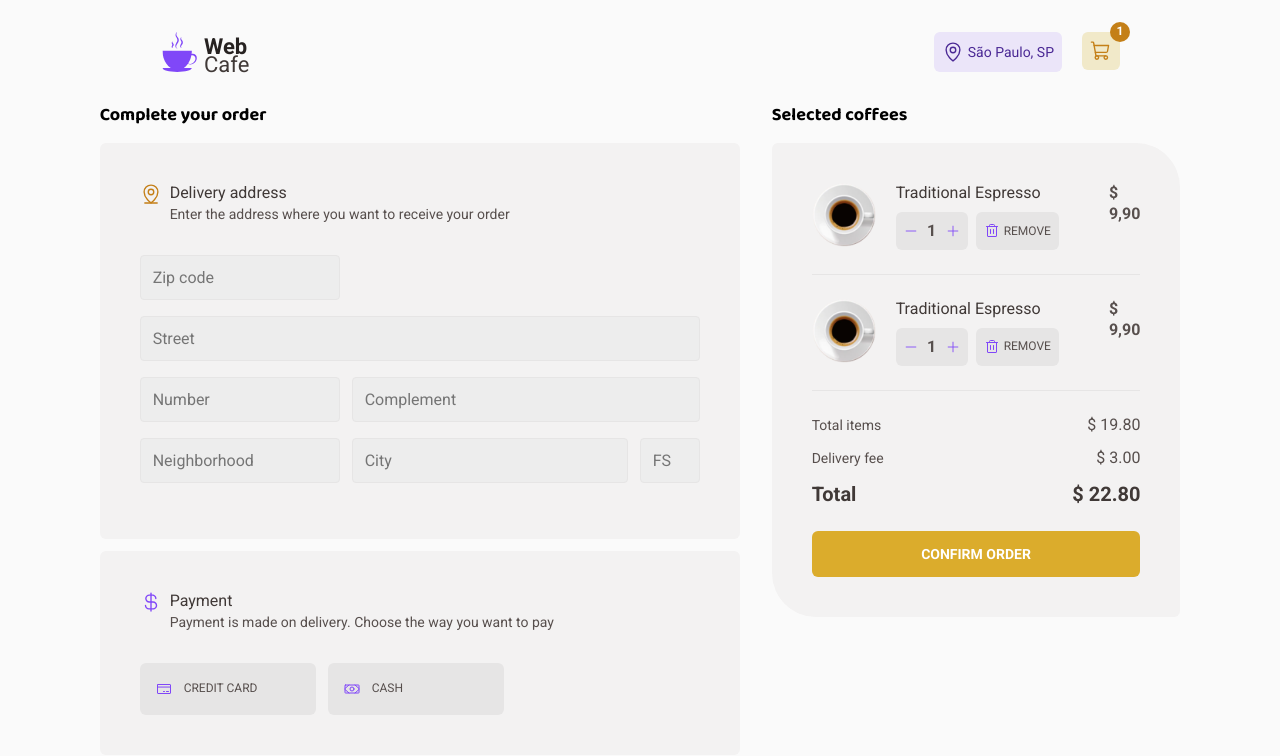
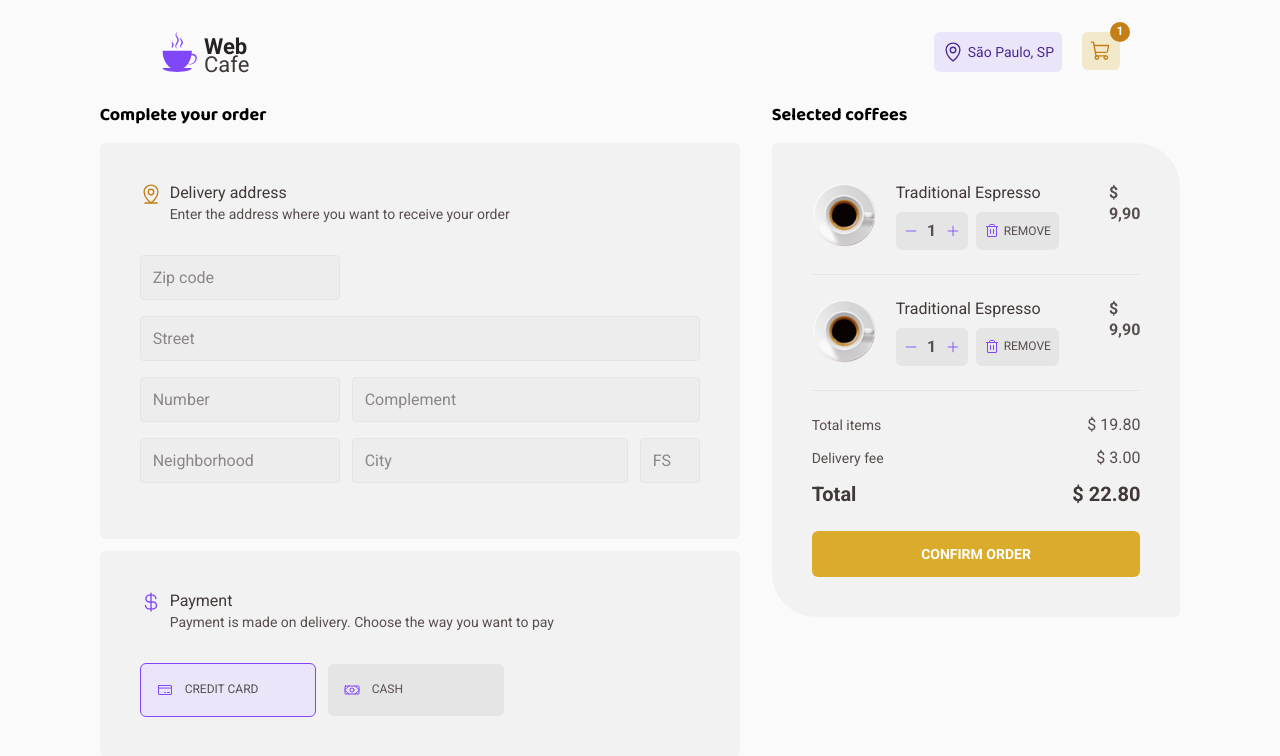
Before and after one commit to rauleffting/web-cafe, a React (Vite) app: page /checkout in a window 1280 px wide. Shown: the top 756 px of the page. Built offline with nearby package versions, Linux system fonts and the light colour scheme; the HTML template or start-up script is replaced by a standard one.

Commit message:
finished styles

```diff
--- a/src/pages/Checkout/components/Coffees/styles.ts
+++ b/src/pages/Checkout/components/Coffees/styles.ts
@@ -56,6 +56,11 @@ export const CoffeeItemContainer = styled.div`
     }
   }
 
+  .button-remove:hover {
+    background-color: ${(props) => props.theme['gray-500']};
+    cursor: pointer;
+  }
+
   span {
     font-style: normal;
     font-weight: 700;
--- a/src/pages/Checkout/index.tsx
+++ b/src/pages/Checkout/index.tsx
@@ -1,3 +1,5 @@
+import { useState } from 'react'
+
 import {
   CheckoutForm,
   CompleteYourOrderContainer,
@@ -59,14 +61,14 @@ export function Checkout() {
             </div>
           </div>
           <div className="payment-method-wrapper">
-            <div>
+            <button className="selected-button">
               <CreditCard size={16} />
               <span>Credit Card</span>
-            </div>
-            <div>
+            </button>
+            <button>
               <Money size={16} />
               <span>Cash</span>
-            </div>
+            </button>
           </div>
         </DeliveryContainer>
       </CompleteYourOrderContainer>
--- a/src/pages/Checkout/styles.ts
+++ b/src/pages/Checkout/styles.ts
@@ -62,11 +62,23 @@ export const DeliveryContainer = styled.div`
 
     input {
       background-color: ${(props) => props.theme['gray-300']};
+      color: ${(props) => props.theme['gray-700']};
       border: 1px solid ${(props) => props.theme['gray-400']};
       border-radius: 4px;
       padding: 0.75rem;
       margin-bottom: 1rem;
       width: 12.5rem;
+    }
+
+    input::placeholder {
+      /* Chrome, Firefox, Opera, Safari 10.1+ */
+      color: ${(props) => props.theme['gray-600']};
+      opacity: 1; /* Firefox */
+    }
+
+    input[type='text']:focus {
+      border: 1px solid ${(props) => props.theme['yellow-700']};
+      outline: none;
     }
 
     .street-input {
@@ -101,7 +113,7 @@ export const DeliveryContainer = styled.div`
     align-items: center;
     gap: 0.75rem;
 
-    > div {
+    > button {
       display: flex;
       align-items: center;
       min-width: 11rem;
@@ -125,6 +137,16 @@ export const DeliveryContainer = styled.div`
         color: ${(props) => props.theme['gray-700']};
       }
     }
+
+    > button:hover {
+      cursor: pointer;
+      background-color: ${(props) => props.theme['gray-500']};
+    }
+
+    .selected-button {
+      background-color: ${(props) => props.theme['purple-300']};
+      border: 1px solid ${(props) => props.theme['purple-500']};
+    }
   }
 `
 
@@ -147,6 +169,7 @@ export const SelectedCoffeesContainer = styled.div`
     gap: 0.75rem;
   }
 `
+
 export const InfoLine = styled.div`
   display: flex;
   justify-content: space-between;
@@ -200,4 +223,9 @@ export const ConfirmButton = styled.button`
     text-transform: uppercase;
     color: ${(props) => props.theme.white};
   }
+
+  :hover {
+    cursor: pointer;
+    background-color: ${(props) => props.theme['yellow-700']};
+  }
 `
--- a/src/pages/Home/components/Section/styles.ts
+++ b/src/pages/Home/components/Section/styles.ts
@@ -136,7 +136,7 @@ export const CardFooter = styled.div`
     border-radius: 6px;
   }
 
-  button:hover {
+  .cart-button:hover {
     cursor: pointer;
     background-color: ${(props) => props.theme['purple-500']};
   }
```
